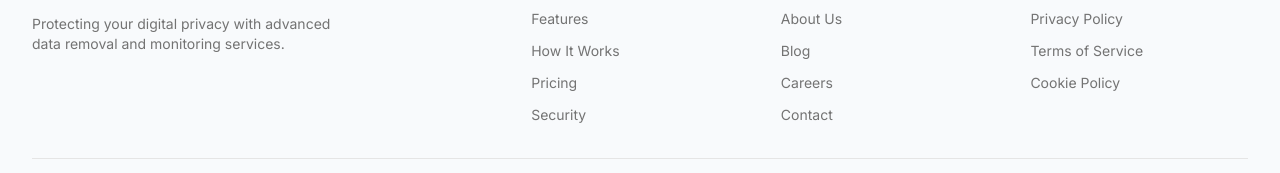
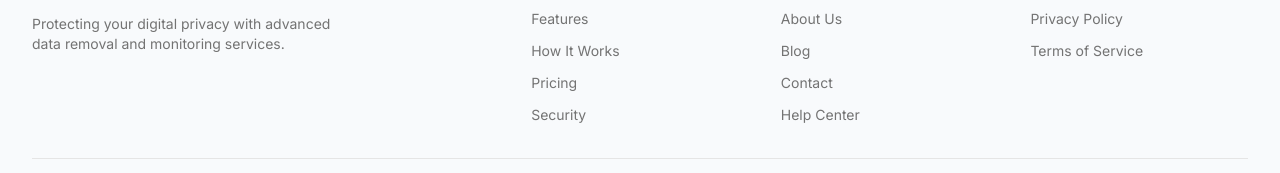
Before and after one commit to braindead-dev/NoTrace, a Next.js app: page / in a window 1280 px wide. Shown: the part 4625-4798 px from the top of the page. Built offline with nearby package versions, Linux system fonts and the light colour scheme.

Commit message:
Update Footer.tsx

```diff
--- a/components/Footer.tsx
+++ b/components/Footer.tsx
@@ -11,19 +11,12 @@ const footerLinks = {
   company: [
     { name: "About Us", href: "/about" },
     { name: "Blog", href: "#" },
-    { name: "Careers", href: "#" },
     { name: "Contact", href: "#" },
+    { name: "Help Center", href: "#" },
   ],
   legal: [
     { name: "Privacy Policy", href: "/privacy" },
     { name: "Terms of Service", href: "/terms" },
-    { name: "Cookie Policy", href: "#" },
-  ],
-  support: [
-    { name: "Help Center", href: "#" },
-    { name: "FAQ", href: "#" },
-    { name: "Status", href: "#" },
-    { name: "Contact Support", href: "#" },
   ],
 };
 
```
